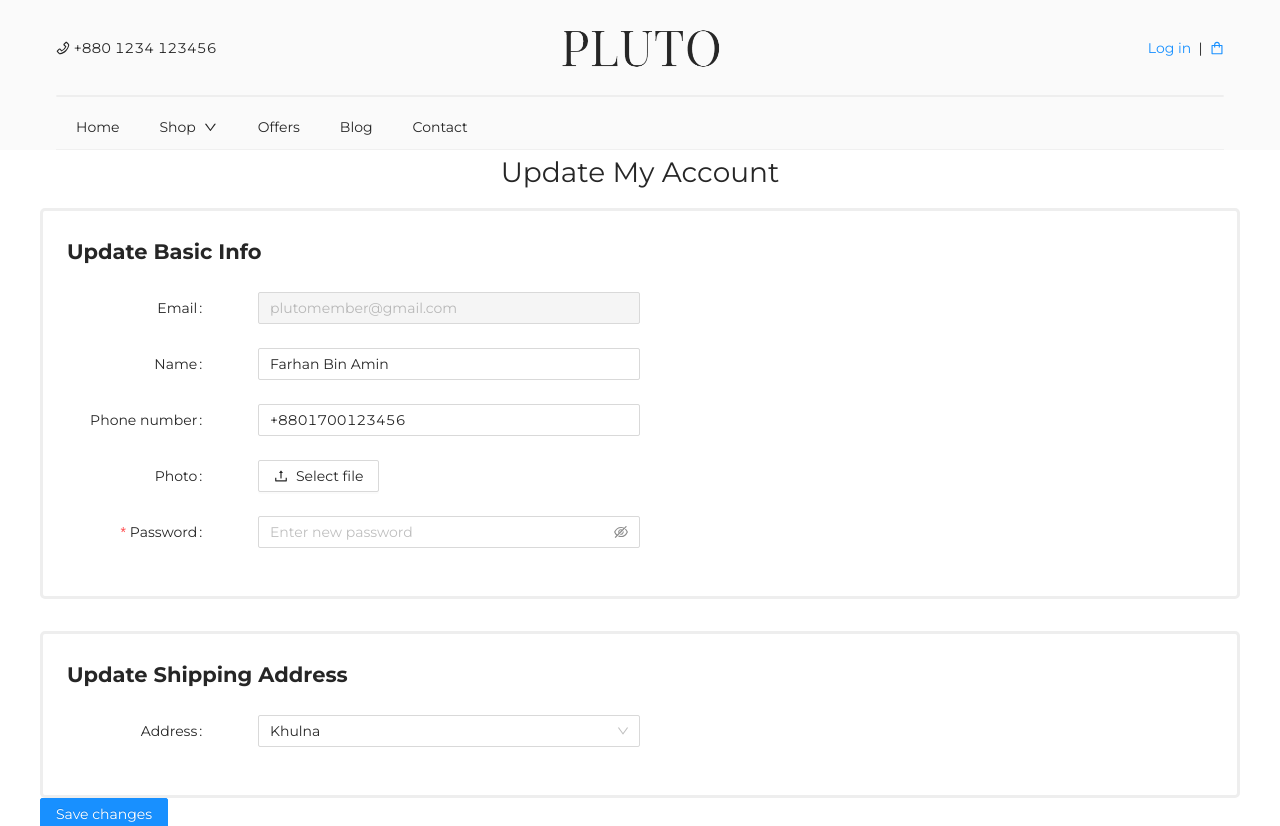
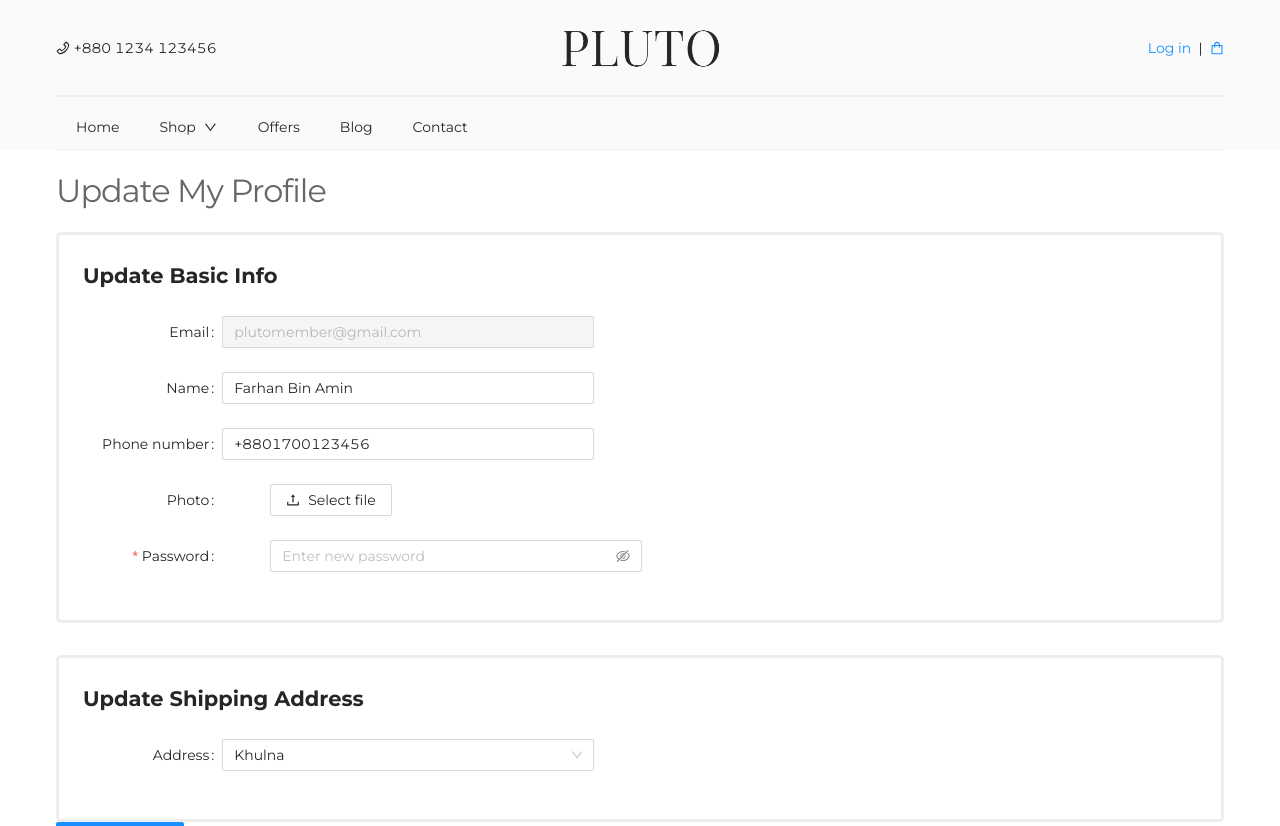
Before and after one commit to Alamin02/pluto, a React (Create React App) app: page /profile/edit in a window 1280 px wide. Shown: the top 826 px of the page. Built offline with nearby package versions, Linux system fonts and the light colour scheme; a web font is replaced by a local one.

Commit message:
fix: update user profile css fixed

```diff
--- a/src/pages/UpdateUserProfile.js
+++ b/src/pages/UpdateUserProfile.js
@@ -1,20 +1,24 @@
 import { Link } from "react-router-dom";
-
-import { Form, Input, Button, Upload, Select } from "antd";
+import { Form, Input, Button, Upload, Select, Grid } from "antd";
 import { UploadOutlined } from "@ant-design/icons";
+import classNames from "classnames";
 
 import styles from "./UpdateUserProfile.module.css";
 
 import userInfo from "../components/user-profile/userInfo";
 import shippingAddressList from "../components/user-profile/shippingAddressList";
+import HeaderSection from "../components/styled-components/HeaderSection"
 
 const { Option } = Select;
+const { useBreakpoint } = Grid;
 
 function handleChange(value) {
   console.log(`selected ${value}`);
 }
 
 function UpdateUserProfile() {
+  const screens = useBreakpoint();
+
   const layout = {
     labelCol: {
       span: 3,
@@ -26,14 +30,14 @@ function UpdateUserProfile() {
 
   const tailLayout = {
     wrapperCol: {
-      offset: 1,
       span: 8,
     },
   };
 
   return (
     <div className={styles.container}>
-      <h1 className={styles.mainHeading}>Update my account</h1>
+      {/* <h1 className={styles.mainHeading}>Update my account</h1> */}
+      <HeaderSection headerText="update my profile" />
 
       <Form
         {...layout}
@@ -56,7 +60,14 @@ function UpdateUserProfile() {
               },
             ]}
           >
-            <Input defaultValue={userInfo.email} disabled />
+            <Input
+              defaultValue={userInfo.email}
+              disabled
+              className={classNames(
+                { [styles.inputStyle]: screens },
+                { [styles.inputStyleXs]: screens.xs }
+              )}
+            />
           </Form.Item>
 
           {/* name */}
@@ -71,7 +82,13 @@ function UpdateUserProfile() {
               },
             ]}
           >
-            <Input defaultValue={userInfo.name} />
+            <Input
+              defaultValue={userInfo.name}
+              className={classNames(
+                { [styles.inputStyle]: screens },
+                { [styles.inputStyleXs]: screens.xs }
+              )}
+            />
           </Form.Item>
 
           {/* phone */}
@@ -86,7 +103,13 @@ function UpdateUserProfile() {
               },
             ]}
           >
-            <Input defaultValue={userInfo.phone} />
+            <Input
+              defaultValue={userInfo.phone}
+              className={classNames(
+                { [styles.inputStyle]: screens },
+                { [styles.inputStyleXs]: screens.xs }
+              )}
+            />
           </Form.Item>
 
           {/* image */}
@@ -102,7 +125,15 @@ function UpdateUserProfile() {
             ]}
           >
             <Upload>
-              <Button icon={<UploadOutlined />}>Select file</Button>
+              <Button
+                icon={<UploadOutlined />}
+                className={classNames(
+                  { [styles.inputStyle]: screens },
+                  { [styles.inputStyleXs]: screens.xs }
+                )}
+              >
+                Select file
+              </Button>
             </Upload>
           </Form.Item>
 
@@ -117,7 +148,13 @@ function UpdateUserProfile() {
               },
             ]}
           >
-            <Input.Password placeholder="Enter new password" />
+            <Input.Password
+              placeholder="Enter new password"
+              className={classNames(
+                { [styles.inputStyle]: screens },
+                { [styles.inputStyleXs]: screens.xs }
+              )}
+            />
           </Form.Item>
         </section>
         {/* 1st section end */}
@@ -140,7 +177,14 @@ function UpdateUserProfile() {
             ]}
           >
             {/* <Input /> */}
-            <Select defaultValue={userInfo.address} onChange={handleChange}>
+            <Select
+              defaultValue={userInfo.address}
+              className={classNames(
+                { [styles.inputStyle]: screens },
+                { [styles.inputStyleXs]: screens.xs }
+              )}
+              onChange={handleChange}
+            >
               {shippingAddressList.map((address) => (
                 <Option value={address.address} key={address.id}>
                   {address.address}
--- a/src/pages/UpdateUserProfile.module.css
+++ b/src/pages/UpdateUserProfile.module.css
@@ -2,6 +2,8 @@
   max-width: 1200px;
   margin-left: auto;
   margin-right: auto;
+  margin-top: 1rem;
+  padding: 0 1rem;
 }
 
 .mainHeading {
@@ -27,8 +29,11 @@
   padding-top: 1.5rem;
 }
 
-.avatarStyle {
-margin-right: 1rem;
+.inputStyle{
+  margin-left: 3rem;
+}
+.inputStyleXs{
+  margin-left: 0rem;
 }
 
 .emptySpace {
```
